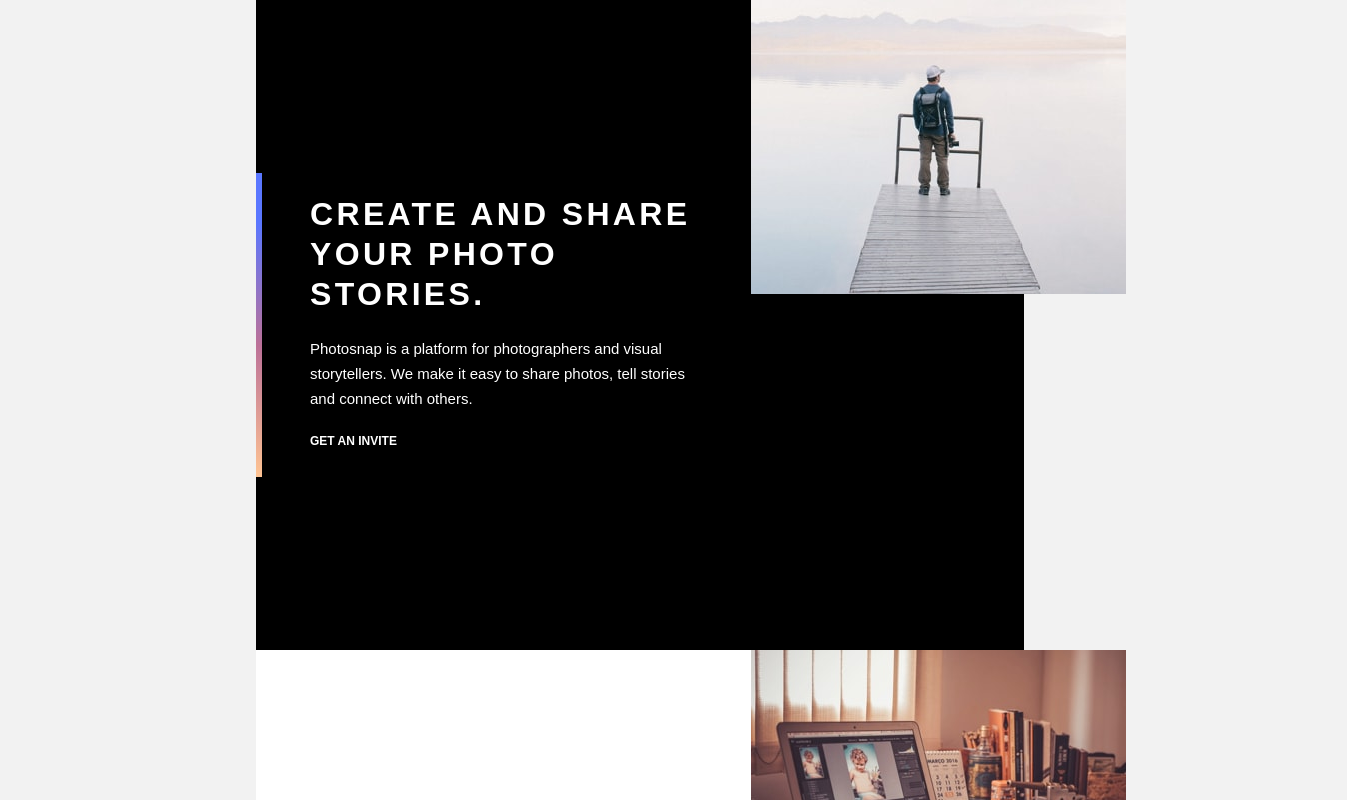
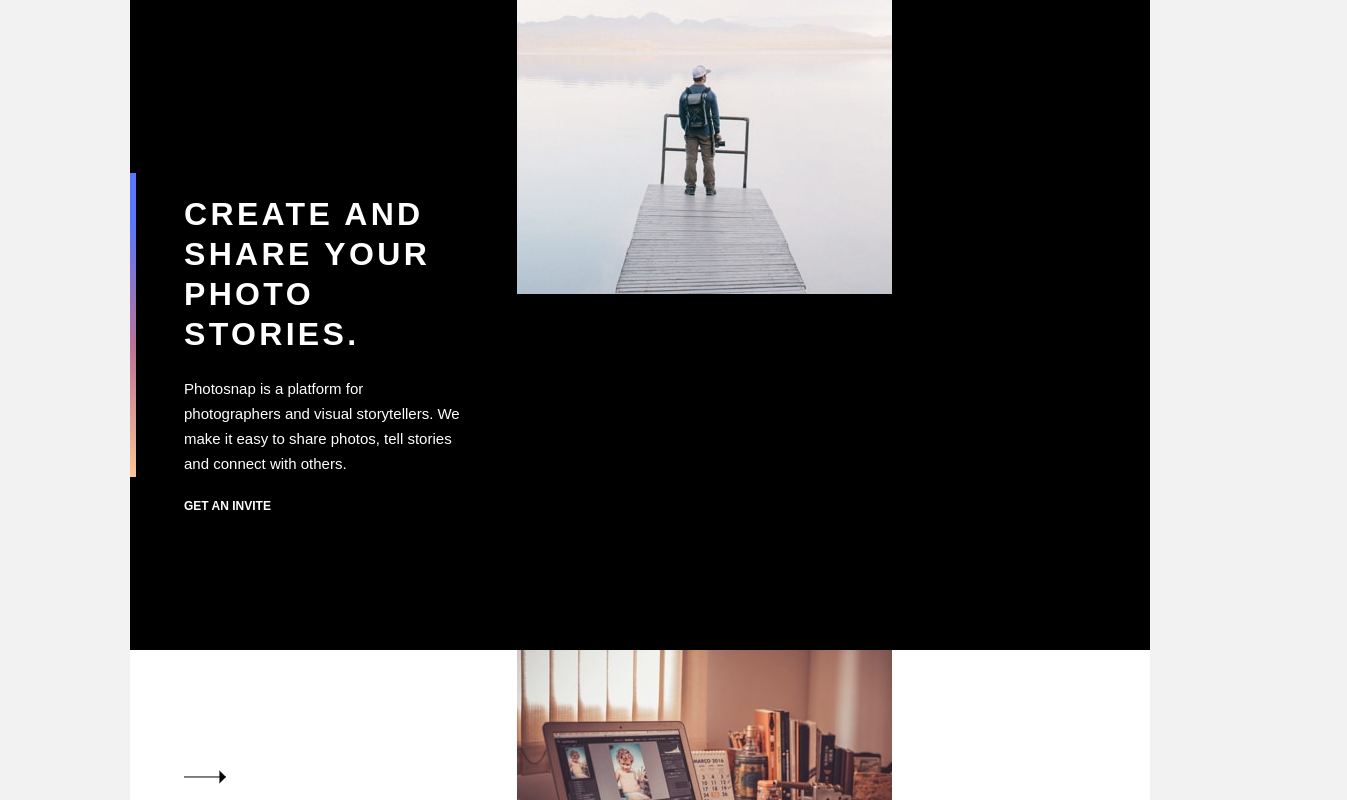
Before and after one commit to beqa200/photosnap-multi-page-website-005, a React (Create React App) app: page /home in a window 1280 px wide. Shown: the top 800 px of the page, 1347 px wide, since content can reach past the window. Built offline with nearby package versions, Linux system fonts and the light colour scheme.

Commit message:
add desktop resolution but it isnot completed

```diff
--- a/src/styled-components/PhotoStoryStyled.js
+++ b/src/styled-components/PhotoStoryStyled.js
@@ -9,10 +9,9 @@
     display:grid;
     grid-template-columns: repeat(2, 1fr);
   }
-  @media screen and (min-width: 1440px){
-    width: 1440px;
+  @media screen and (min-width: 1020px){
+    width: 1020px;
     height:650px;
-
   }
 `;
 
@@ -31,6 +30,10 @@
     padding: 173px 54px 173px 54px;
     grid-column: 1;
   }
+  @media screen and (min-width: 1020px){
+    width: 387px;
+    height:650px;
+  }
 `;
 const ImgWrapper = styled.div`
   @media screen and (min-width: 768px) {
@@ -38,6 +41,10 @@
     height: 650px;
     order: 1;
     flex: 1;
+  }
+  @media screen and (min-width: 1020px){
+    width: 830px;
+    height:650px;
   }
 `;
 const IconWrapper = styled.div`
@@ -108,13 +115,15 @@
 const Icon = styled.img`
   fill: #ffffff;
   max-width: 41px;
-
   margin-right: 10px;
   @media screen and (min-width: 768px) {
     max-width: 100%;
     height: 100%;
     object-fit:contain;
-
+  }
+  @media screen and (min-width: 1020px){
+    width: 830px;
+    height:650px;
   }
 `;
 
```
